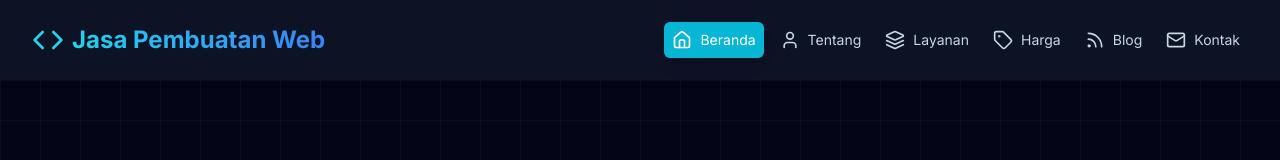
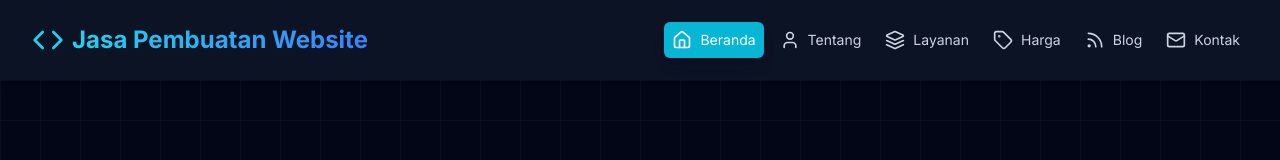
Before and after one commit to ayick13/jasa-web, a Next.js app in the folder web-app/: page / in a window 1280 px wide. Shown: the top 160 px of the page. Built offline with nearby package versions, Linux system fonts and the light colour scheme.

Commit message:
fix typo

```diff
--- a/web-app/app/blog/layout.tsx
+++ b/web-app/app/blog/layout.tsx
@@ -15,7 +15,7 @@
             {/* Logo / Brand */}
             <Link href="/" className="text-2xl font-bold text-white cursor-pointer flex items-center gap-2">
               <Code className="w-8 h-8 text-cyan-400"/>
-              <span className="bg-clip-text text-transparent bg-gradient-to-r from-cyan-400 to-blue-500">Ayick.dev</span>
+              <span className="bg-clip-text text-transparent bg-gradient-to-r from-cyan-400 to-blue-500">Jasa Pembuatan Website</span>
             </Link>
 
             {/* Menu Navigasi Blog */}
--- a/web-app/app/components.tsx
+++ b/web-app/app/components.tsx
@@ -66,7 +66,7 @@
         <div className="flex items-center justify-between h-20">
           <a href="#home" onClick={(e) => { e.preventDefault(); onNavClick('home');}} className="text-2xl font-bold text-white cursor-pointer flex items-center gap-2">
             <Code className="w-8 h-8 text-cyan-400"/>
-            <span className="bg-clip-text text-transparent bg-gradient-to-r from-cyan-400 to-blue-500">Jasa Pembuatan Web</span>
+            <span className="bg-clip-text text-transparent bg-gradient-to-r from-cyan-400 to-blue-500">Jasa Pembuatan Website</span>
           </a>
           <nav className="hidden md:flex items-center space-x-2">
             {navLinks.map(link => <NavLink key={link.section} {...link} currentSection={currentSection} onClick={handleNavClick} />)}
```
